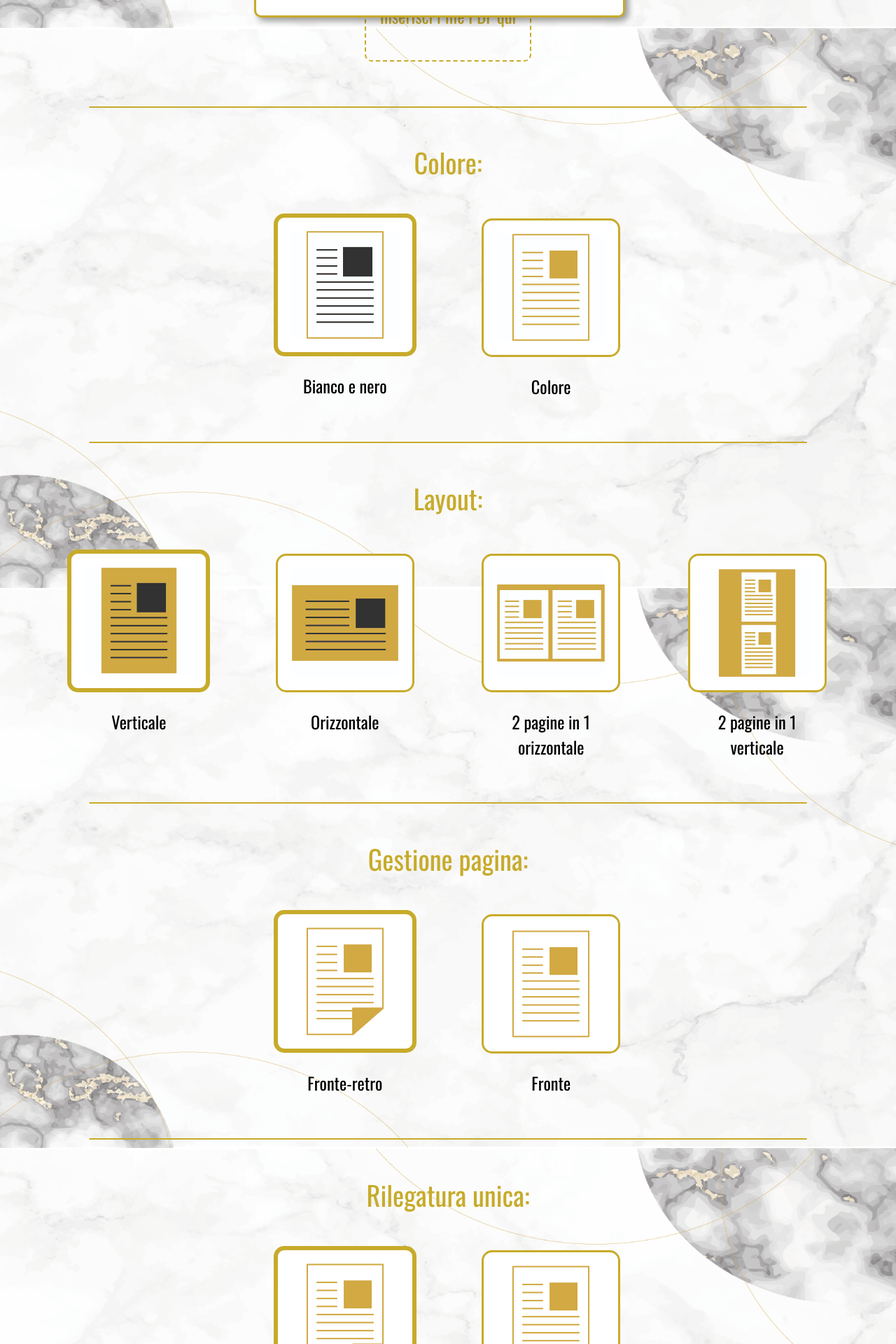
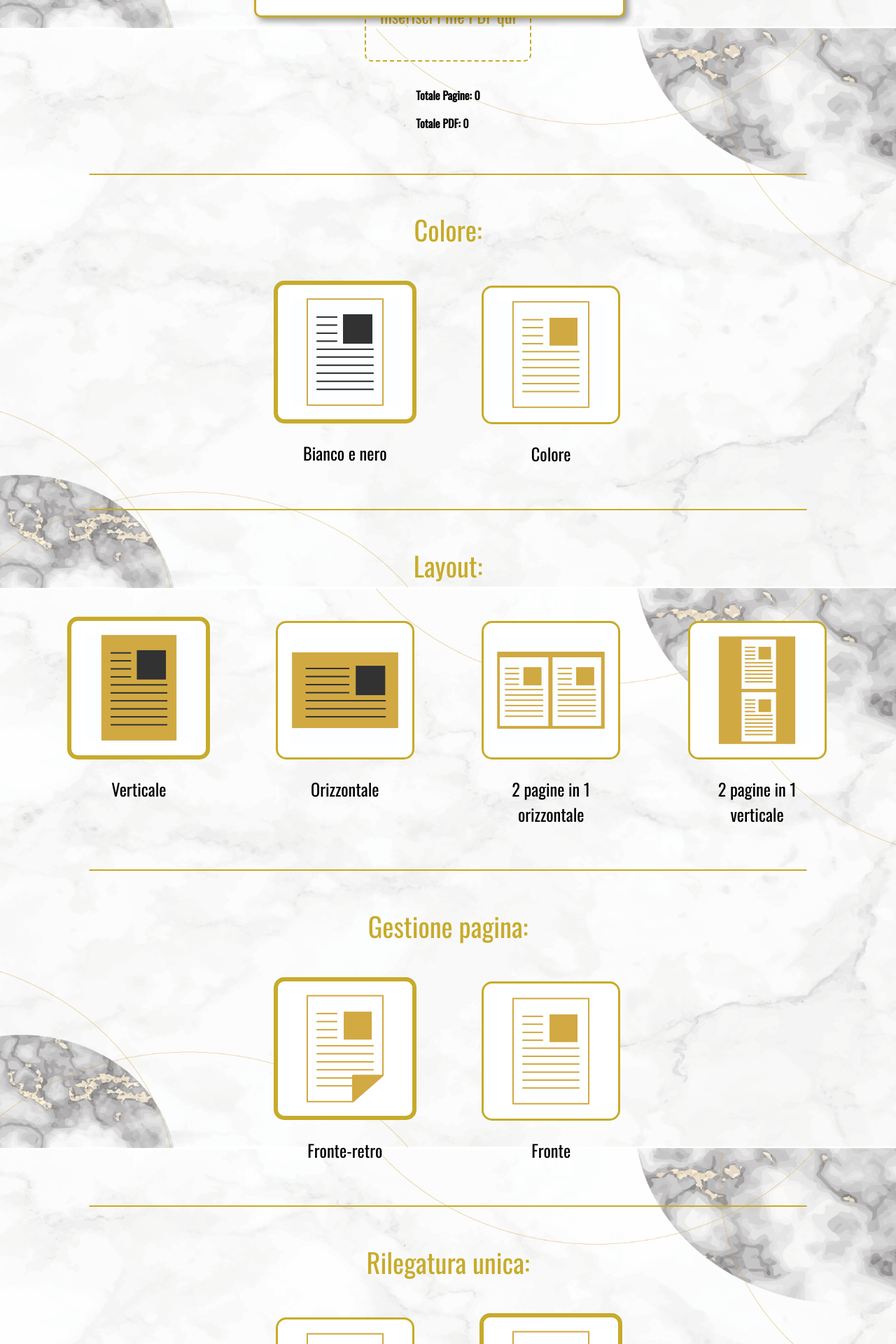
Before and after one commit to CarloVitto01/sito-web-pv, a React (Create React App) app: page /printA4 in a window 1280 px wide. Shown: the part 760-2680 px from the top of the page at 70% size. Built offline with nearby package versions, Linux system fonts and the light colour scheme.

Commit message:
fixed price

```diff
--- a/src/components/A4PagePrint.tsx
+++ b/src/components/A4PagePrint.tsx
@@ -169,11 +169,11 @@ console.log(numeroPDF, "numero pdf")
       case "Nessuna":
         setRilegatura(rilegaturaEnum.NESSUNA);
         break;
-      case "Unica rilegatura":
-        setRilegaturaUnica(rilegaturaEnum.CIAPPATURA);
+      case "Si":
+        setRilegaturaUnica(rilegaturaUnicaEnum.SI);
         break;
-      case "No rilegatura unica":
-        setRilegatura(rilegaturaEnum.NESSUNA);
+      case "No":
+        setRilegaturaUnica(rilegaturaUnicaEnum.NO);
         break;
     }
   }, []);
@@ -251,8 +251,10 @@ console.log(numeroPDF, "numero pdf")
         totale += anelli * numeroCopie;
       } else if (numeroPDF > 1 && rilegatura === rilegaturaEnum.ANELLI && rilegaturaUnica === rilegaturaUnicaEnum.SI) {
         totale += anelli * numeroCopie;
+        totale = totale + rilegatura * 1;
+        console.log(totale , "totale")
       } else if (numeroPDF > 1 && rilegatura === rilegaturaEnum.ANELLI && rilegaturaUnica === rilegaturaUnicaEnum.NO) {
-        totale += anelli * numeroPDF * numeroCopie;
+        totale += (anelli * numeroPDF) * numeroCopie;
       } else if (numeroPDF === 1 && rilegatura === rilegaturaEnum.FASCETTA) {
         totale += fascetta * numeroCopie;
       } else if (numeroPDF > 1 && rilegatura === rilegaturaEnum.FASCETTA && rilegaturaUnica === rilegaturaUnicaEnum.SI) {
@@ -515,13 +517,13 @@ console.log(numeroPDF, "numero pdf")
         components={useMemo(
           () => [
             {
-              title: "No",
+              title: "Si",
               imageSrc: require("../assets/images/Fronte_retro.png"),
               disabled: numeroPDF === 1,
               errorMessage: "Disponibile Soltanto per 2 o più PDF",
             },
             {
-              title: "Si",
+              title: "No",
               imageSrc: require("../assets/images/Fronte.png"),
               disabled: numeroPDF === 1,
               errorMessage: "Disponibile Soltanto per 2 o più PDF",
--- a/src/components/MultiInput.tsx
+++ b/src/components/MultiInput.tsx
@@ -10,7 +10,6 @@ import { GrCaretNext, GrCaretPrevious } from "react-icons/gr";
 import { AiOutlineClose } from "react-icons/ai";
 import { MdDelete, MdOutlinePreview } from "react-icons/md";
 import { pdfjs } from "react-pdf";
-
 
 pdfjs.GlobalWorkerOptions.workerSrc = `//unpkg.com/pdfjs-dist@${pdfjs.version}/build/pdf.worker.min.js`;
 
@@ -105,19 +104,21 @@ const MultiInput: React.FC<PropsContainer> = ({ onSendData }) => {
                         <div className={classes["button-container"]}>
                             <div className={classes["artButton"]} onClick={() => openPopup(file, index)}>
                                 <MdOutlinePreview />
-
                             </div>
                         </div>
                         <div className={classes["button-container"]}>
                             <div className={classes["artButton"]} onClick={() => removeFile(index)}>
-                                <MdDelete  />
-
+                                <MdDelete />
                             </div>
                         </div>
 
                         <Document file={file} onLoadSuccess={(data) => onDocumentLoadSuccess(index, data)} />
                     </div>
                 ))}
+            </div>
+            <div className={classes["totalPages"]}>
+                <p><strong>Totale Pagine: {totalNumPages}</strong></p>
+                <p><strong>Totale PDF: {files.length}</strong></p>
             </div>
             {isOpen && currentFile && currentFileIndex !== null && (
                 <div className={classes["popup"]}>
@@ -130,7 +131,8 @@ const MultiInput: React.FC<PropsContainer> = ({ onSendData }) => {
                             })}
                             loading={<Loading />}
                         >
-                            <Page pageNumber={pageNumber}
+                            <Page
+                                pageNumber={pageNumber}
                                 height={width <= 500 ? 100 : 600}
                                 width={width <= 500 ? 300 : 400}
                                 renderAnnotationLayer={false}
@@ -139,7 +141,7 @@ const MultiInput: React.FC<PropsContainer> = ({ onSendData }) => {
                                 loading={<Loading />}
                                 error={
                                     <p style={{ whiteSpace: "nowrap" }}>
-                                        Pagina non disponible
+                                        Pagina non disponibile
                                     </p>
                                 }
                                 canvasBackground="white"
@@ -153,9 +155,9 @@ const MultiInput: React.FC<PropsContainer> = ({ onSendData }) => {
                                     style={{ opacity: pageNumber <= 1 ? 0.5 : 1, pointerEvents: pageNumber <= 1 ? 'none' : 'auto' }}
                                 >
                                     <GrCaretPrevious />
-
                                 </div>
-                            </div>                            <span>Pagina {pageNumber} di {numPages[currentFileIndex]}</span>
+                            </div>
+                            <span>Pagina {pageNumber} di {numPages[currentFileIndex]}</span>
                             <div className={classes["button-container"]}>
                                 <div
                                     className={classes["artButton"]}
@@ -163,12 +165,10 @@ const MultiInput: React.FC<PropsContainer> = ({ onSendData }) => {
                                     style={{ opacity: pageNumber >= numPages[currentFileIndex] ? 0.5 : 1, pointerEvents: pageNumber >= numPages[currentFileIndex] ? 'none' : 'auto' }}
                                 >
                                     <GrCaretNext />
-
                                 </div>
-                            </div>                            <div className={classes["button-container"]}>
-                                <div className={classes["artButton"]} onClick={closePopup}><AiOutlineClose />
-
-                                </div>
+                            </div>
+                            <div className={classes["button-container"]}>
+                                <div className={classes["artButton"]} onClick={closePopup}><AiOutlineClose /></div>
                             </div>
                         </div>
                     </div>
```
